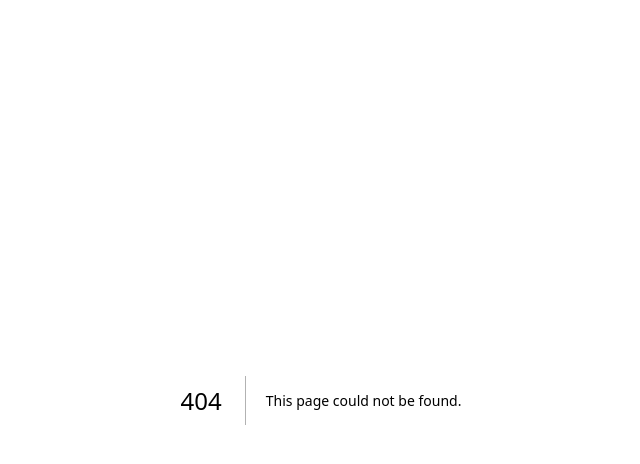
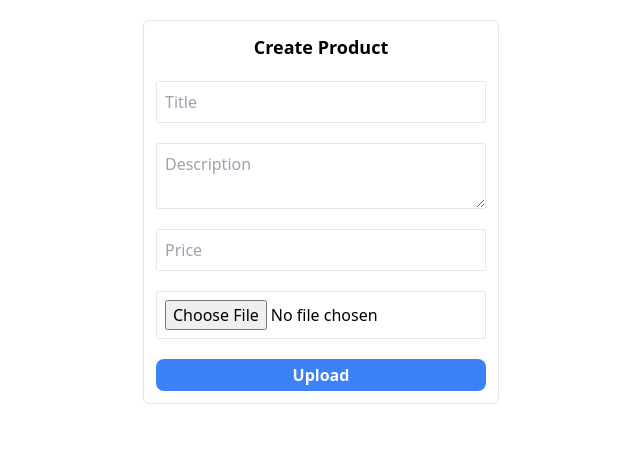
Before and after one commit to kksharma2101/CODSOFT, a Next.js app in the folder client/: page /dashboard in a window 1280 px wide. Before the commit this address had no page. Shown: the top 464 px of the page, without its empty margins (319-959 px from the left). Built offline with nearby package versions, Linux system fonts and the light colour scheme.

Commit message:
add redux

```diff
--- a/client/package.json
+++ b/client/package.json
@@ -15,7 +15,8 @@
     "react": "^19.0.0",
     "react-dom": "^19.0.0",
     "react-icons": "^5.5.0",
-    "react-redux": "^9.2.0"
+    "react-redux": "^9.2.0",
+    "redux-persist": "^6.0.0"
   },
   "devDependencies": {
     "@eslint/eslintrc": "^3",
--- a/client/src/app/(auth)/login/page.jsx
+++ b/client/src/app/(auth)/login/page.jsx
@@ -19,7 +19,7 @@ const page = () => {
       );
       if (user?.data?.success) {
         dispatch(login(user?.data));
-        localStorage.setItem("auth", JSON.stringify(user.data))
+        // localStorage.setItem("auth", JSON.stringify(user.data))
         navigate.push("/");
       }
     } catch (error) {
--- /dev/null
+++ b/client/src/app/dashboard/page.js
@@ -0,0 +1,12 @@
+import CreateProduct from "@/components/CreateProduct";
+import React from "react";
+
+const page = () => {
+  return (
+    <div>
+      <CreateProduct />
+    </div>
+  );
+};
+
+export default page;
--- a/client/src/app/layout.js
+++ b/client/src/app/layout.js
@@ -13,8 +13,8 @@ const geistMono = Geist_Mono({
 });
 
 export const metadata = {
-  title: "Create Next App",
-  description: "Generated by create next app",
+  title: "Ecommerce Web App",
+  description: "Explore the latest trending products",
 };
 
 export default function RootLayout({ children }) {
--- a/client/src/app/page.js
+++ b/client/src/app/page.js
@@ -1,6 +1,5 @@
 import Navbar from "@/components/Navbar";
 import ProductCard from "@/components/ProductCard";
-import Image from "next/image";
 
 export default function Home() {
   return (
--- /dev/null
+++ b/client/src/components/CreateProduct.jsx
@@ -0,0 +1,82 @@
+"use client";
+
+import axios from "axios";
+import React, { useState } from "react";
+
+const CreateProduct = () => {
+  const [title, setTitle] = useState("");
+  const [description, setDescription] = useState("");
+  const [image, setImage] = useState(null);
+  const [price, setPrice] = useState();
+
+  // Handle file selection
+  const handleFileChange = (e) => {
+    setImage(e.target.files[0]);
+  };
+
+  // Handle form submission
+  const handleSubmit = async (e) => {
+    e.preventDefault();
+    const formData = new FormData();
+    formData.append("title", title);
+    formData.append("description", description);
+    formData.append("price", price);
+    formData.append("image", image);
+
+    try {
+      const res = await axios.post(
+        `${process.env.NEXT_PUBLIC_API_URL}/product/create-product`,
+        formData,
+        {
+          headers: { "Content-Type": "multipart/form-data" },
+        }
+      );
+      console.log(res);
+    } catch (error) {
+      console.error("Error uploading:", error);
+    }
+  };
+
+  return (
+    <div className="flex justify-center items-center mt-5">
+      <form onSubmit={handleSubmit} encType="multipart/form-data">
+        <div className="flex justify-center rounded-md flex-col p-3 border gap-5">
+      <h1 className="text-center text-black text-lg font-bold">Create Product</h1>
+          <input
+            type="text"
+            placeholder="Title"
+            value={title}
+            onChange={(e) => setTitle(e.target.value)}
+            required
+            className="border p-2 rounded-sm"
+          />
+          <textarea
+            placeholder="Description"
+            value={description}
+            onChange={(e) => setDescription(e.target.value)}
+            required
+            className="border p-2 rounded-sm"
+          />
+          <input
+            type="text"
+            placeholder="Price"
+            value={price}
+            onChange={(e) => setPrice(e.target.value)}
+            required
+            className="border p-2 rounded-sm"
+          />
+          <input
+            type="file"
+            accept="image/*"
+            onChange={handleFileChange}
+            required
+            className="border p-2 rounded-sm"
+          />
+          <button type="submit" className="py-1 font-bold bg-blue-500 text-white rounded-lg" >Upload</button>
+        </div>
+      </form>
+    </div>
+  );
+};
+
+export default CreateProduct;
--- a/client/src/components/Navbar.jsx
+++ b/client/src/components/Navbar.jsx
@@ -4,12 +4,18 @@ import React, { useState } from "react";
 import Link from "next/link";
 import { RiMenuLine } from "react-icons/ri";
 import { RxCross2 } from "react-icons/rx";
-import { useSelector } from "react-redux";
+import { useDispatch, useSelector } from "react-redux";
+import { logout } from "@/redux/slices/authSlice";
 
 const Navbar = () => {
+  const dispatch = useDispatch();
   const [isOpen, setIsOpen] = useState(false);
   const [dropDown, setDropDown] = useState(false);
   const { isLoggedIn, user } = useSelector((state) => state.auth);
+
+  const handleLogout = () => {
+    dispatch(logout());
+  };
 
   const toggleMenu = () => {
     setIsOpen(!isOpen);
@@ -21,7 +27,7 @@ const Navbar = () => {
 
   return (
     <nav className="bg-gray-800 p-4">
-      <div className="mx-auto flex justify-between items-center">
+      <div className="mx-4 flex justify-between items-center">
         <Link href="/" className="text-white font-bold text-xl">
           Ecommerce
         </Link>
@@ -36,30 +42,34 @@ const Navbar = () => {
           <Link href="/cart" className="text-gray-300 hover:text-white">
             Cart
           </Link>
+          {!isLoggedIn ? (
             <Link href="/login" className="text-gray-300 hover:text-white">
-            {!isLoggedIn ? "Login" : user?.user}
+              Login
             </Link>
-          <div
-            className="flex justify-center flex-col p-2"
-            onClick={toggleDropdown}
-          >
-            <select>
-              <option>{user?.user || "User"}</option>
-              <option>
+          ) : (
+            <div onClick={toggleDropdown}>
+              <p className="text-gray-300 hover:text-white cursor-pointer">
+                {user?.user || "User"}
+              </p>
+              {dropDown && (
+                <div className="absolute right-1 z-50 flex justify-center flex-col bg-white border-b p-3 rounded-sm">
                   <Link
                     href="/dashboard"
-                  className="text-gray-300 hover:text-white"
+                    className="text-gray-500 hover:text-black"
                   >
                     Dashboard
                   </Link>
-              </option>
-              <option value="">
-                <Link href="/" className="text-gray-300 hover:text-white">
+                  <Link
+                    href="/"
+                    className="text-gray-500 hover:text-black"
+                    onClick={handleLogout}
+                  >
                     Logout
                   </Link>
-              </option>
-            </select>
                 </div>
+              )}
+            </div>
+          )}
         </div>
 
         <div className="sm:hidden">
@@ -96,12 +106,40 @@ const Navbar = () => {
           >
             Cart
           </Link>
+          {!isLoggedIn ? (
             <Link
-            href="/account"
+              href="/login"
               className="block py-2 px-4 text-gray-300 hover:bg-gray-700"
             >
-            Account
+              Login
             </Link>
+          ) : (
+            <div
+              className="block py-2 px-4 text-gray-300 hover:bg-gray-700"
+              onClick={toggleDropdown}
+            >
+              <p className="text-gray-300 hover:text-white cursor-pointer">
+                {user?.user || "User"}
+              </p>
+              {dropDown && (
+                <div className="absolute left-1 z-50 flex justify-center flex-col bg-white border-b p-3 rounded-sm">
+                  <Link
+                    href="/dashboard"
+                    className="text-gray-500 hover:text-black"
+                  >
+                    Dashboard
+                  </Link>
+                  <Link
+                    href="/"
+                    className="text-gray-500 hover:text-black"
+                    onClick={handleLogout}
+                  >
+                    Logout
+                  </Link>
+                </div>
+              )}
+            </div>
+          )}
         </div>
       )}
     </nav>
--- a/client/src/components/UploadProduct.jsx
+++ /dev/null
@@ -1,67 +0,0 @@
-import React from "react";
-
-export const UploadProduct = () => {
-  const [title, setTitle] = useState("");
-  const [description, setDescription] = useState("");
-  const [image, setImage] = useState(null);
-  const [price, setPrice] = useState();
-
-  // Handle file selection
-  const handleFileChange = (e) => {
-    setImage(e.target.files[0]);
-  };
-
-  // Handle form submission
-  const handleSubmit = async (e) => {
-    e.preventDefault();
-    const formData = new FormData();
-    formData.append("title", title);
-    formData.append("description", description);
-    formData.append("price", price);
-    formData.append("image", image);
-
-    try {
-      const res = await axios.post(`${process.env.NEXT_PUBLIC_API_URL}/product/create-product`, formData, {
-        headers: { "Content-Type": "multipart/form-data" },
-      });
-      console.log(res);
-    } catch (error) {
-      console.error("Error uploading:", error);
-    }
-  };
-
-  return (
-    <div>
-      <h1>Upload Image with Text</h1>
-      <form onSubmit={handleSubmit} encType="multipart/form-data">
-        <input
-          type="text"
-          placeholder="Title"
-          value={title}
-          onChange={(e) => setTitle(e.target.value)}
-          required
-        />
-        <textarea
-          placeholder="Description"
-          value={description}
-          onChange={(e) => setDescription(e.target.value)}
-          required
-        />
-        <input
-          type="text"
-          placeholder="Price"
-          value={price}
-          onChange={(e) => setPrice(e.target.value)}
-          required
-        />
-        <input
-          type="file"
-          accept="image/*"
-          onChange={handleFileChange}
-          required
-        />
-        <button type="submit">Upload</button>
-      </form>
-    </div>
-  );
-};
--- a/client/src/redux/provider.js
+++ b/client/src/redux/provider.js
@@ -1,8 +1,15 @@
 "use client"; // Required for Next.js App Router
 
 import { Provider } from "react-redux";
-import { store } from "./store";
+import { store, persistor } from "./store";
+import { PersistGate } from "redux-persist/integration/react";
 
 export function ReduxProvider({ children }) {
-  return <Provider store={store}>{children}</Provider>;
+  return (
+    <Provider store={store}>
+      <PersistGate loading={null} persistor={persistor}>
+        {children}
+      </PersistGate>
+    </Provider>
+  );
 }
--- a/client/src/redux/slices/authSlice.js
+++ b/client/src/redux/slices/authSlice.js
@@ -13,8 +13,11 @@ const authSlice = createSlice({
     login: (state, action) => {
       (state.isLoggedIn = true), (state.user = action.payload);
     },
+    logout: (state, action) => {
+      (state.isLoggedIn = false), (state.user = null);
+    },
   },
 });
 
-export const { login } = authSlice.actions;
+export const { login, logout } = authSlice.actions;
 export default authSlice.reducer;
--- a/client/src/redux/store.js
+++ b/client/src/redux/store.js
@@ -1,10 +1,26 @@
-import { configureStore } from "@reduxjs/toolkit";
+import { combineReducers, configureStore } from "@reduxjs/toolkit";
 import cartReducer from "./slices/cartSlice";
 import authReducer from "./slices/authSlice";
+import storage from "redux-persist/lib/storage";
+import { persistReducer, persistStore } from "redux-persist";
+
+const persistConfig = {
+  key: "root",
+  storage,
+};
+const rootReducers = combineReducers({
+  auth: authReducer,
+  cart: cartReducer,
+});
+
+const persistedReducer = persistReducer(persistConfig, rootReducers);
 
 export const store = configureStore({
-  reducer: {
-    auth: authReducer,
-    cart: cartReducer,
-  },
+  reducer: persistedReducer,
+  middleware: (getDefaultMiddleware) =>
+    getDefaultMiddleware({
+      serializableCheck: false,
+    }),
 });
+
+export const persistor = persistStore(store);
```
Also changed, not shown: 1 other file (tests, documents, lock files or other folders). Lines whose indentation alone changed are shown as unchanged.
